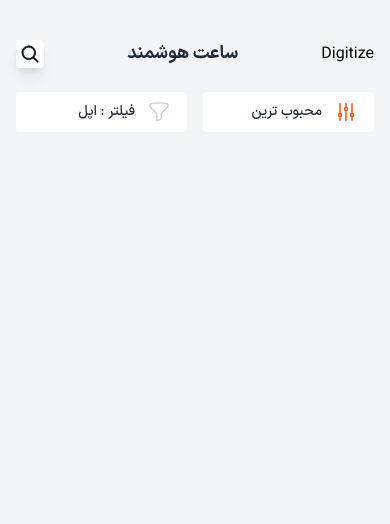
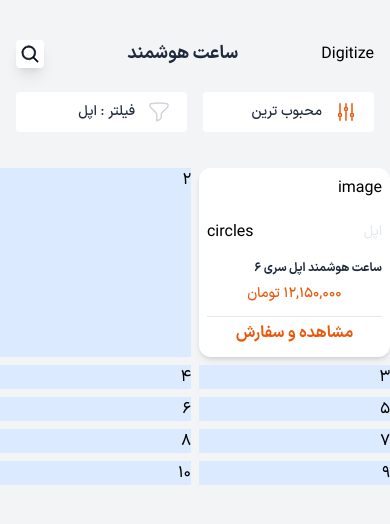
Before and after one commit to masoodMEH/Digitize-Shop-App, a website: page public/index.html in a window 390 px wide. Drawn offline with Linux system fonts and the light colour scheme.

Commit message:
33- mobile product section

```diff
--- a/public/index.html
+++ b/public/index.html
@@ -11,7 +11,7 @@
 
 <body class="bg-gray-100">
   <!-- app bar -->
-  <div class="flex items-center justify-between mt-10 px-4 mb-6">
+  <div class="flex md:hidden items-center justify-between mt-10 px-4 mb-6">
     <div class="">Digitize</div>
     <div class="text-lg font-bold text-slate-800">ساعت هوشمند</div>
     <div class="w-7 h-7 bg-white flex shadow-lg rounded justify-center items-center">
@@ -24,7 +24,7 @@
   </div>
 
   <!-- filter - sort mobile section -->
-  <div class="flex justify-between items-center px-4 gap-x-4 mb-9">
+  <div class="flex md:hidden justify-between items-center px-4 gap-x-4 mb-9 ">
     <div class="bg-white rounded flex justify-start items-center py-2 pr-4 w-1/2">
       <div class="">
         <svg xmlns="http://www.w3.org/2000/svg" fill="none" viewBox="0 0 24 24" stroke-width="1.5" stroke="currentColor"
@@ -49,6 +49,33 @@
   </div>
 
   <!-- product section -->
+  <div class="grid gap-2 grid-cols-2 md:grid-cols-3 lg:grid-cols-4">
+    <div class="bg-white rounded-xl p-2 shadow-md">
+      <div class="mb-5">
+        image
+      </div>
+      <div class="flex items-center justify-between w-full mb-4">
+        <span class="text-slate-200 text-sm">
+          اپل
+        </span>
+        <div class="">circles</div>
+      </div>
+      <!-- product title -->
+      <div class="text-slate-800 text-xs font-bold mb-2">ساعت هوشمند اپل سری 6</div>
+      <div class="text-orange-600 font-medium text-center text-sm mb-3">12,150,000 تومان</div>
+      <hr class="" />
+      <button class="w-full font-bold text-orange-600 py-1">مشاهده و سفارش</button>
+    </div>
+    <div class="bg-blue-100">2</div>
+    <div class="bg-blue-100">3</div>
+    <div class="bg-blue-100">4</div>
+    <div class="bg-blue-100">5</div>
+    <div class="bg-blue-100">6</div>
+    <div class="bg-blue-100">7</div>
+    <div class="bg-blue-100">8</div>
+    <div class="bg-blue-100">9</div>
+    <div class="bg-blue-100">10</div>
+  </div>
 
 </body>
 
```
Also changed, not shown: public/build/tailwind.css.
